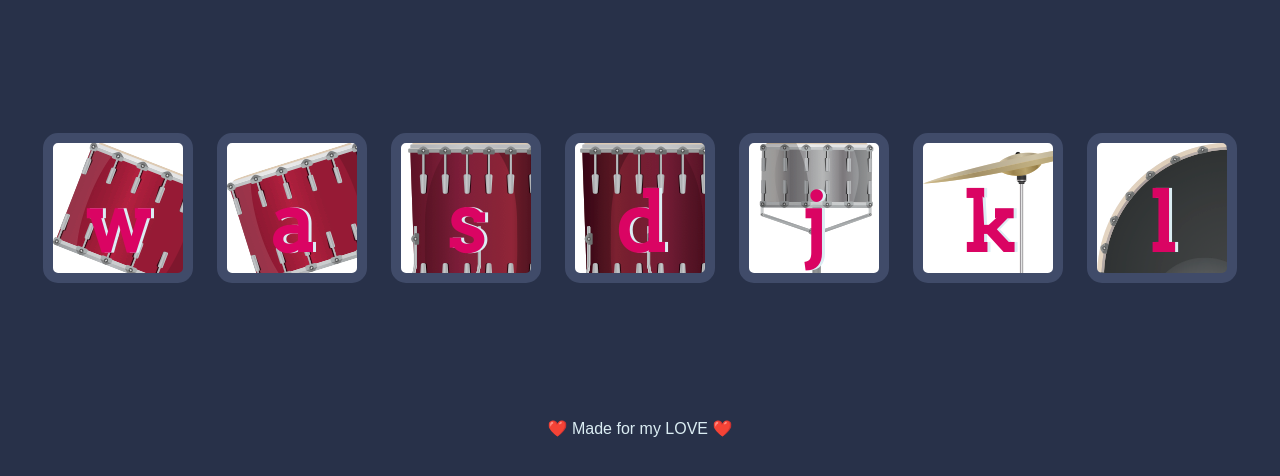
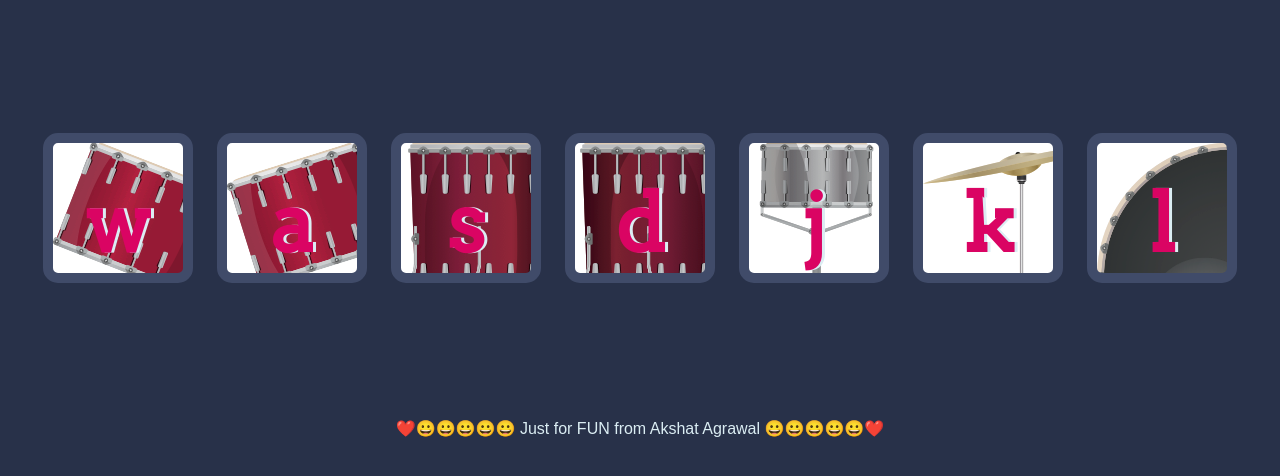
Before and after one commit to mrakshat20/javascript, a plain HTML site: page Drum_Kit/index.html in a window 1280 px wide. Shown: the part 156-632 px from the top of the page. Drawn offline with Linux system fonts and the light colour scheme; files whose address does not match are found by name.

Commit message:
Update index.html

```diff
--- a/Drum_Kit/index.html
+++ b/Drum_Kit/index.html
@@ -26,7 +26,7 @@
 
 
   <footer>
-    ❤️ Made for my LOVE ❤️
+    ❤️😀😀😀😀😀 Just for FUN from Akshat Agrawal 😀😀😀😀😀❤️
   </footer>
 </body>
 
```
